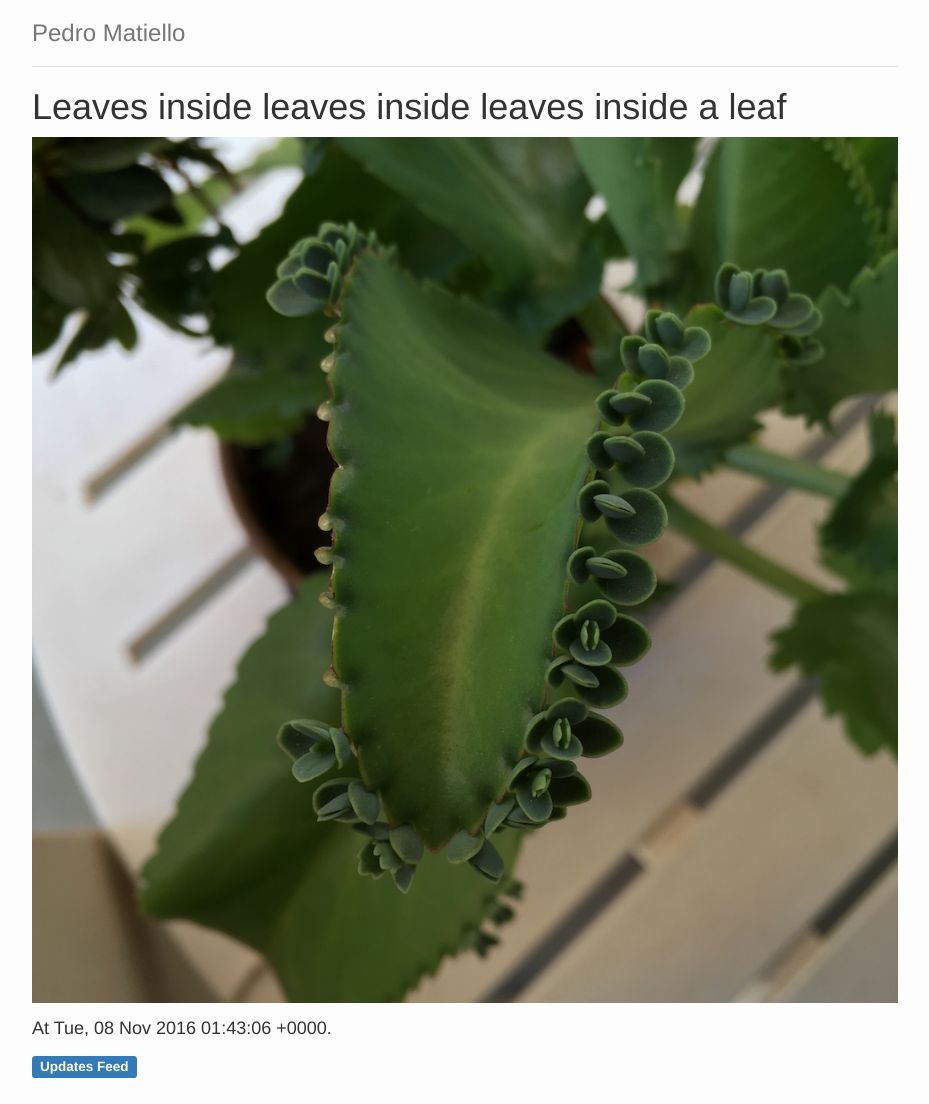
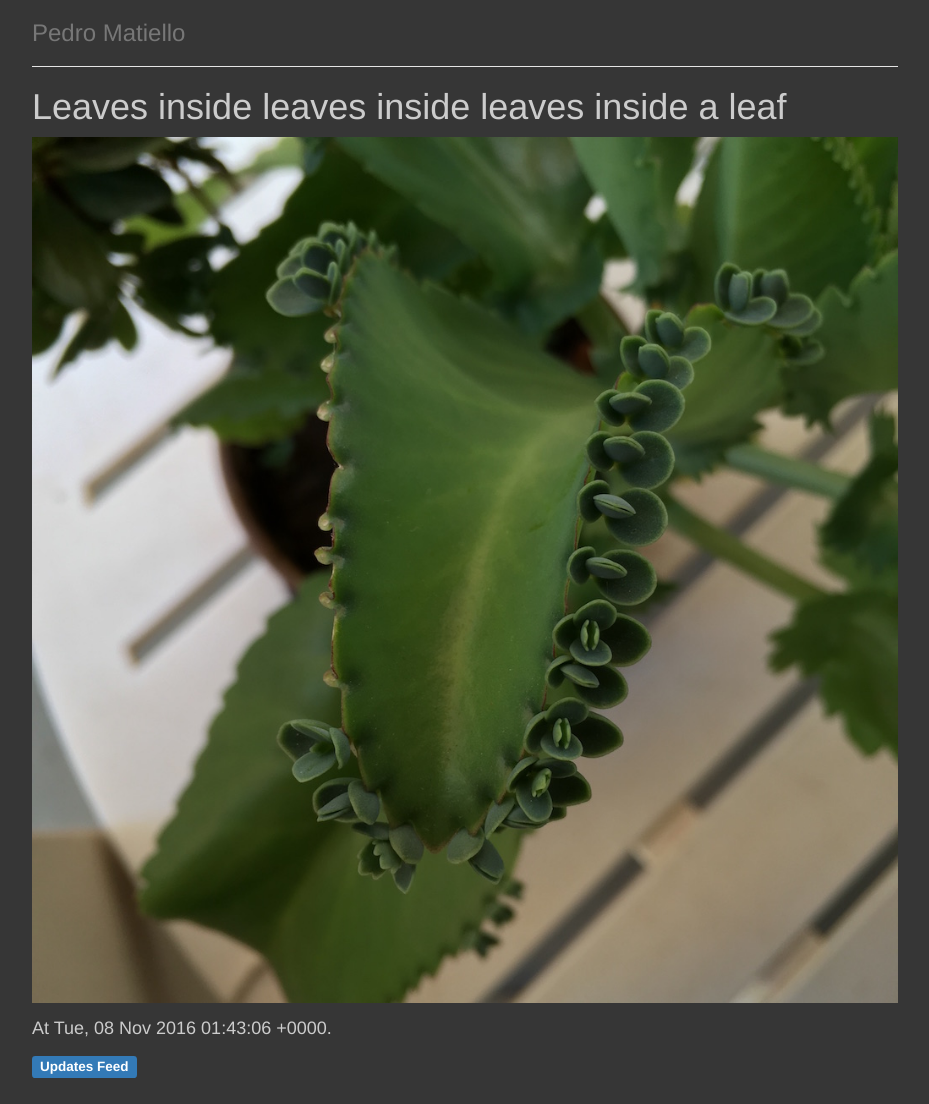
Before and after one commit to pmatiello/pmatiello.github.io, a Jekyll site: the page built from _updates/2dfdcd73-8a42-450c-a395-5a6d07ebcaf6.markdown, in a window 1280 px wide. Shown: the whole page, without its empty margins (175-1104 px from the left). Built offline with Jekyll 4.4.1, drawn with Linux system fonts in a browser that asks for light colours.

Commit message:
Add custom styling for photos.

```diff
--- a/_layouts/default.html
+++ b/_layouts/default.html
@@ -29,7 +29,7 @@
     <meta name="twitter:image" content="{{ site.domain }}{{ page.image }}">
     {% endif %}
   </head>
-  <body>
+  <body class="{{ page.style }}">
     {{ content }}
 
     <script>
--- a/_updates/2dfdcd73-8a42-450c-a395-5a6d07ebcaf6.markdown
+++ b/_updates/2dfdcd73-8a42-450c-a395-5a6d07ebcaf6.markdown
@@ -1,5 +1,6 @@
 ---
 layout: update
+style:  photo
 title:  Leaves inside leaves inside leaves inside a leaf
 date:   2016-11-07 23:43:06 -0200
 image: /img/IMG_0064.JPG
--- a/css/custom.css
+++ b/css/custom.css
@@ -1,6 +1,11 @@
 body {
 	background-color: #fdfdfd;
     font-size: 18px;
+}
+
+.photo {
+	background-color: #363636;
+	color: #ccc;
 }
 
 pre {
```
